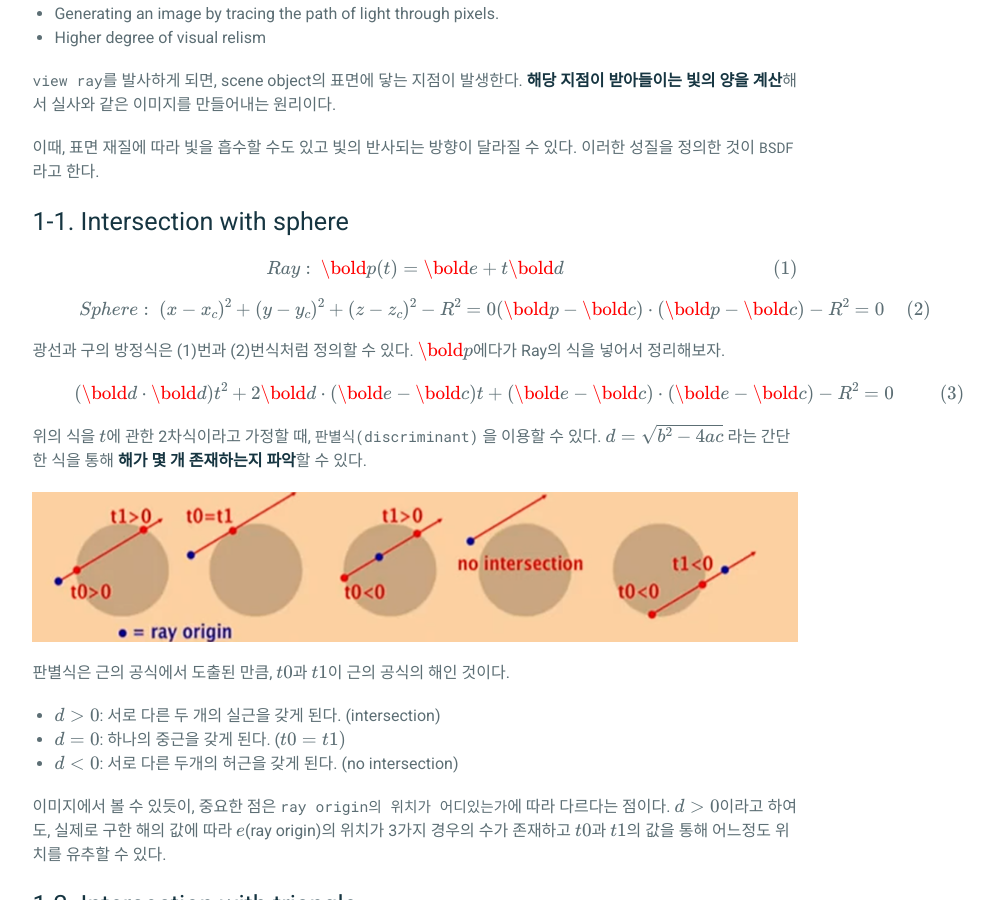
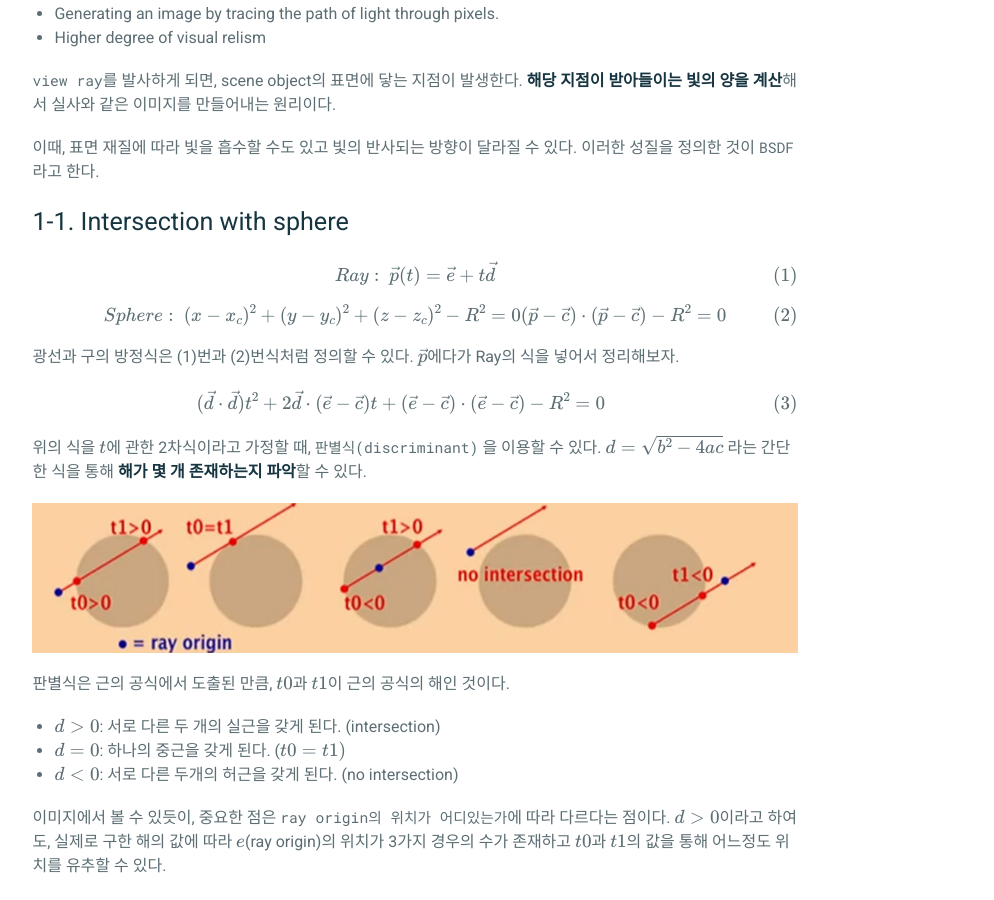
Before and after one commit to JungsikOh/jungsikoh.github.io, a Jekyll site: the page built from _posts/2025-06-10-About Ray Tracing(1).md, in a window 1280 px wide and 900 px high, scrolled down 1481 px. Shown: the whole window, without its empty margins (225-1219 px from the left). Built offline with Jekyll 4.4.1, drawn with Linux system fonts in a browser that asks for light colours; formulas are drawn with MathJax 3; comment, search, counter and statistics services are not loaded.

Commit message:
fix markdown error

```diff
--- a/_posts/2025-06-10-About Ray Tracing(1).md
+++ b/_posts/2025-06-10-About Ray Tracing(1).md
@@ -31,18 +31,18 @@ use_math: true
 ## 1-1. Intersection with sphere
 
 $$
-Ray:\ \bold{p}(t) = \bold{e} +t\bold{d} \tag{1}
+Ray:\ \vec{p}(t) = \vec{e} +t\vec{d} \tag{1}
 $$
 
 $$
 Sphere:\ (x-x_c)^2+(y-y_c)^2+(z-z_c)^2-R^2=0 \tag{2} \\
-(\bold{p}-\bold{c})\cdot(\bold{p}-\bold{c})-R^2 = 0
+(\vec{p}-\vec{c})\cdot(\vec{p}-\vec{c})-R^2 = 0
 $$
 
-광선과 구의 방정식은 (1)번과 (2)번식처럼 정의할 수 있다. $\bold{p}$에다가 Ray의 식을 넣어서 정리해보자.
+광선과 구의 방정식은 (1)번과 (2)번식처럼 정의할 수 있다. $\vec{p}$에다가 Ray의 식을 넣어서 정리해보자.
 
 $$
-(\bold{d}\cdot\bold{d})t^2+2\bold{d}\cdot(\bold{e}-\bold{c})t+(\bold{e}-\bold{c})\cdot(\bold{e}-\bold{c})-R^2=0\ \ \ \ \ \ \tag{3}
+(\vec{d}\cdot\vec{d})t^2+2\vec{d}\cdot(\vec{e}-\vec{c})t+(\vec{e}-\vec{c})\cdot(\vec{e}-\vec{c})-R^2=0\ \ \ \ \ \ \tag{3}
 $$
 
 위의 식을 $t$에 관한 2차식이라고 가정할 때, `판별식(discriminant)` 을 이용할 수 있다. $d= \sqrt{b^2-4ac}$ 라는 간단한 식을 통해 **해가 몇 개 존재하는지 파악**할 수 있다.
```
Also changed, not shown: _posts/2025-09-13-Naive Path Tracing, From Formula to Code.md (+5 -8 lines), .obsidian/workspace.json.
